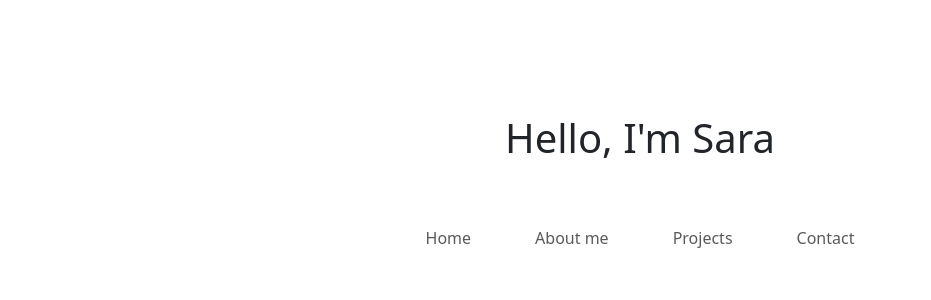
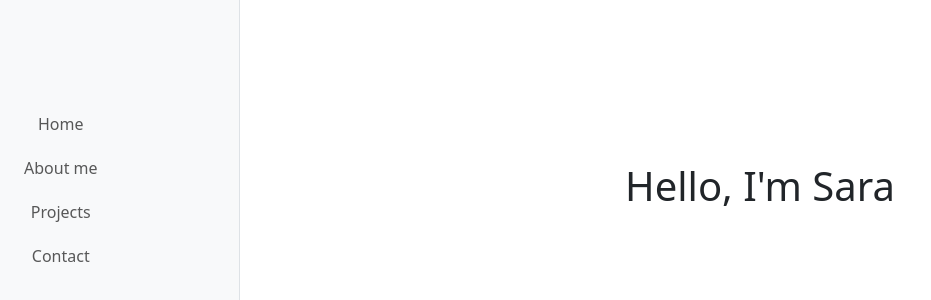
Before and after one commit to saragarrofe/saragarrofe, a React (Vite) app in the folder portfolio/: page / in a window 1280 px wide. Shown: the part 210-510 px from the top of the page, without its empty margins (0-931 px from the left). Built offline with nearby package versions, Linux system fonts and the light colour scheme.

Commit message:
feat(navbar): add navbar styles and new Layout

```diff
--- a/portfolio/src/App.tsx
+++ b/portfolio/src/App.tsx
@@ -4,21 +4,20 @@ import './App.css'
 import Home from './Pages/Home'
 import About from './Pages/About'
 import Projects from './Pages/Projects'
+import Layout from './components/Layout/Layout';
 
 function App() {
-
-
   return (
-    <>
-      <Router>
+     <Router>
         <Routes>
+        <Route element={<Layout />}>
           <Route path="/" element={<Home />} />
           <Route path="/about" element={<About />} />
           <Route path="/projects" element={<Projects />} />
+        </Route>
         </Routes>
       </Router>
-    </>
-  )
+  );
 }
 
 export default App
--- /dev/null
+++ b/portfolio/src/components/Layout/Layout.tsx
@@ -0,0 +1,14 @@
+import NavbarComponent from "../Navbar/Navbar";
+import { Outlet } from "react-router-dom";
+
+export default function Layout() {
+  return (
+    <>
+    {/* Fix el onContactClick */}
+      <NavbarComponent onContactClick={() => { }} />
+      <main className="p-4" style={{ marginLeft: 240 }}>
+        <Outlet />
+      </main>
+    </>
+  );
+}
--- a/portfolio/src/components/Navbar/Navbar.tsx
+++ b/portfolio/src/components/Navbar/Navbar.tsx
@@ -1,4 +1,4 @@
-import { Nav, Container, Navbar } from 'react-bootstrap';
+import { Nav, Navbar } from 'react-bootstrap';
 import { Link } from 'react-router-dom';
 
 type NavbarComponentProps = {
@@ -7,17 +7,17 @@ type NavbarComponentProps = {
 
 export default function NavbarComponent({ onContactClick }:  NavbarComponentProps) {
     return (
-        <>
-            <Navbar data-bs-theme="light" className='mt-5'>
-                <Container>
-                    <Nav className="me-auto gap-3">
-                        <Nav.Link as={Link} to="/home" className='mx-3'>Home</Nav.Link>
-                        <Nav.Link as={Link} to="/about" className='mx-3'>About me</Nav.Link>
-                        <Nav.Link as={Link} to="/projects" className='mx-3'>Projects</Nav.Link>
-                        <Nav.Link onClick={onContactClick} className='mx-3'>Contact</Nav.Link>
-                    </Nav>
-                </Container>
-            </Navbar>
-        </>
-    )
+    <Navbar
+      data-bs-theme="light"
+      className="bg-body-tertiary position-fixed top-0 start-0 vh-100 p-3 border-end"
+      style={{ width: 240 }}
+    >
+      <Nav className="flex-column gap-1">
+        <Nav.Link as={Link} to="/" className="px-2 py-2">Home</Nav.Link>
+        <Nav.Link as={Link} to="/about" className="px-2 py-2">About me</Nav.Link>
+        <Nav.Link as={Link} to="/projects" className="px-2 py-2">Projects</Nav.Link>
+        <Nav.Link onClick={onContactClick} className="px-2 py-2">Contact</Nav.Link>
+      </Nav>
+    </Navbar>
+  );
 }
```
